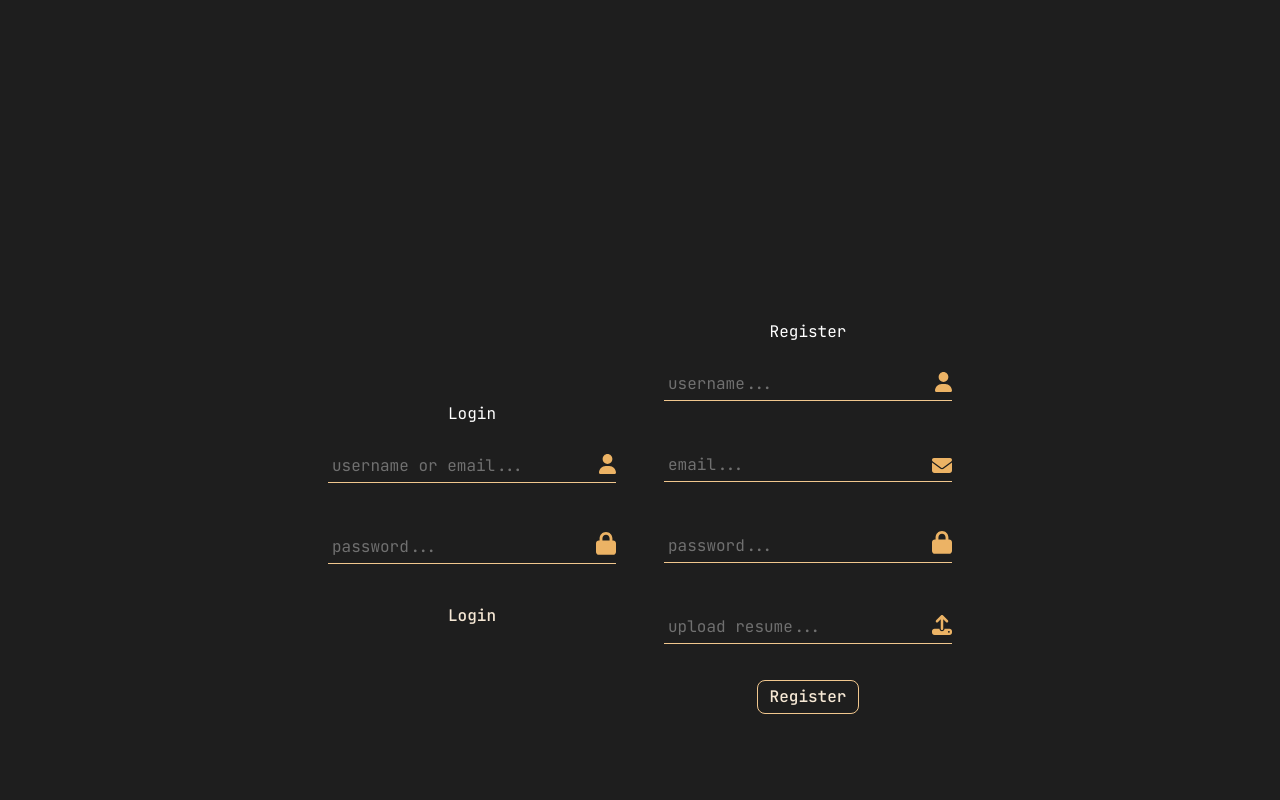
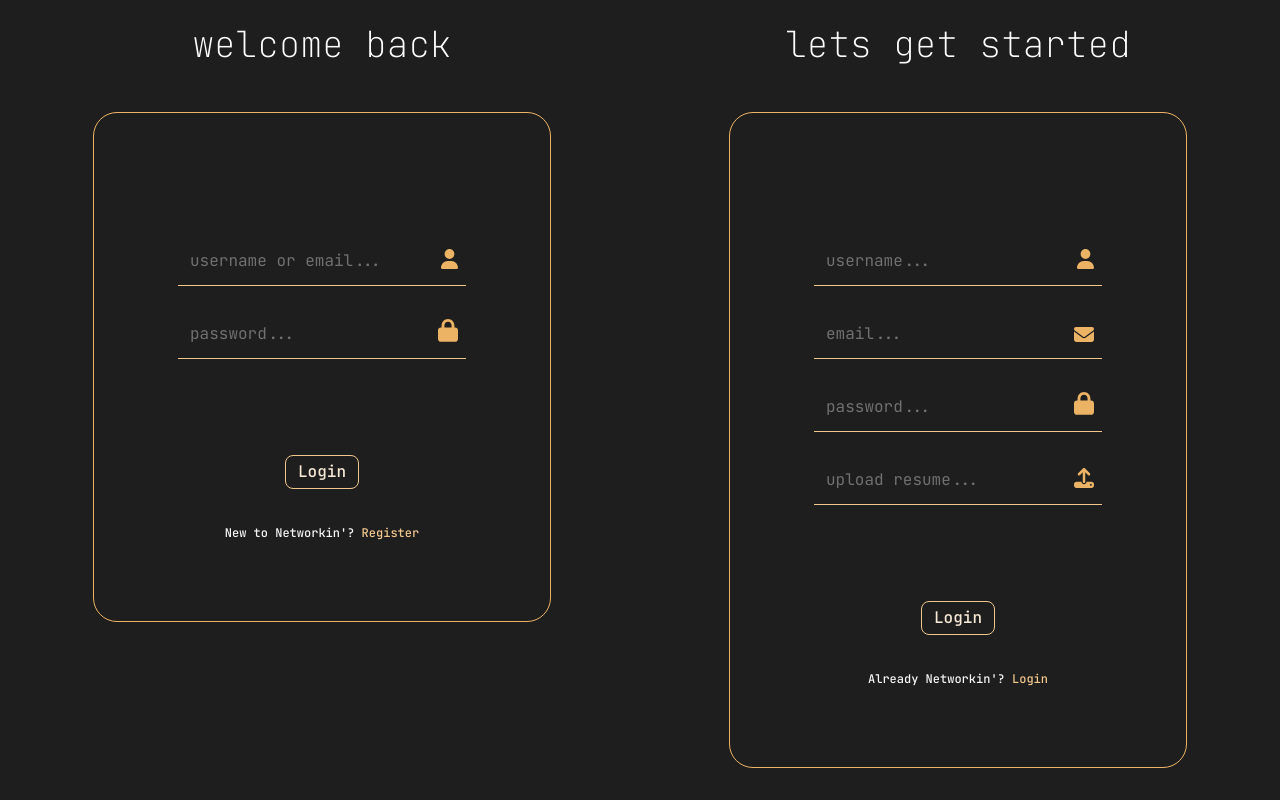
Before and after one commit to WeNetworkin/networkin--frontend, a React (Create React App) app: page / in a window 1280 px wide. Built offline with nearby package versions, Linux system fonts and the light colour scheme.

Commit message:
login and register design finished

```diff
--- a/src/App.tsx
+++ b/src/App.tsx
@@ -3,7 +3,7 @@ import Login from "./app/login/Login";
 import Register from "./app/register/Register";
 function App() {
   return (
-    <div className="flex items-center justify-center">
+    <div className="flex gap-10 m-6 h-full">
       <Login />
       <Register />
     </div>
--- a/src/app/login/Login.tsx
+++ b/src/app/login/Login.tsx
@@ -1,6 +1,9 @@
 import { useEffect, useState } from "react";
 import FormButton from "../../components/Buttons/FormButton";
-import { login_button_style } from "../../components/styles";
+import {
+  login_button_style,
+  register_button_style,
+} from "../../components/styles";
 import InputBox from "../../components/Inputs/InputBox";
 import { password, userIcon } from "../../assets/exportAssets";
 
@@ -38,9 +41,14 @@ const Login = () => {
   }, [user]);
   console.log(user);
   return (
-    <div>
-      <div className="flex flex-col items-center mt-[40vh]">
-        <h1 className="text-white">{loading ? "Loading..." : "Login"}</h1>
+    <div className="flex flex-col gap-12 items-center justify-center h-full w-full">
+      <h1 className="text-white font-thin text-4xl">
+        {loading ? "Loading..." : "welcome back"}
+      </h1>
+      <div className="w-max h-max p-20 border border-[#ECB365] rounded-3xl">
+        <div className="flex flex-col gap-6 items-center">
+          <div className="flex flex-col gap-20 items-center">
+            <div className="flex flex-col gap-4 items-center mt-10">
               <InputBox
                 placeholder="username or email..."
                 image={userIcon}
@@ -57,12 +65,21 @@ const Login = () => {
                   setUser({ ...user, password: e.target.value })
                 }
               />
+            </div>
             <FormButton
               text={"Login"}
               handler={handleClick}
-          style={login_button_style}
+              style={register_button_style}
               isDisabled={disabled}
             />
+          </div>
+          <>
+            <span className="text-xs font-medium">
+              New to Networkin'?{" "}
+              <span className="text-[#F1C78E]">Register</span>
+            </span>
+          </>
+        </div>
       </div>
     </div>
   );
--- a/src/app/register/Register.tsx
+++ b/src/app/register/Register.tsx
@@ -32,9 +32,14 @@ const Register = () => {
   }, [user]);
   console.log(user);
   return (
-    <div>
-      <div className="flex flex-col items-center mt-[40vh]">
-        <h1 className="text-white">{loading ? "Loading..." : "Register"}</h1>
+    <div className="flex flex-col gap-12 items-center justify-center h-full w-full">
+      <h1 className="text-white font-thin text-4xl">
+        {loading ? "Loading..." : "lets get started"}
+      </h1>
+      <div className="w-max h-max p-20 border border-[#ECB365] rounded-3xl">
+        <div className="flex flex-col gap-6 items-center">
+          <div className="flex flex-col gap-20 items-center">
+            <div className="flex flex-col gap-4 items-center mt-10">
               <InputBox
                 placeholder="username..."
                 image={userIcon}
@@ -65,12 +70,20 @@ const Register = () => {
                 value={""}
                 changeHandler={(e: any) => console.log("handle")}
               />
+            </div>
             <FormButton
-          text={"Register"}
+              text={"Login"}
               handler={handleClick}
               style={register_button_style}
               isDisabled={disabled}
             />
+          </div>
+          <>
+            <span className="text-xs font-medium">
+              Already Networkin'? <span className="text-[#F1C78E]">Login</span>
+            </span>
+          </>
+        </div>
       </div>
     </div>
   );
--- a/src/app/register/fields.ts
+++ /dev/null
@@ -1,5 +0,0 @@
-const fields = [
-    {
-
-    }
-]
--- a/src/components/Buttons/FormButton.tsx
+++ b/src/components/Buttons/FormButton.tsx
@@ -3,7 +3,7 @@ const FormButton = ({ text, handler, style, isDisabled }: FormButtonProps) => {
   return (
     <button
       onClick={handler}
-      className={`m-3 px-3 py-1 text-base font-medium rounded-lg  ${style} ${
+      className={`w-max m-3 px-3 py-1 text-base font-medium rounded-lg  ${style} ${
         isDisabled ? "cursor-not-allowed" : "cursor-pointer"
       }`}
       type="submit"
--- a/src/components/Inputs/InputBox.tsx
+++ b/src/components/Inputs/InputBox.tsx
@@ -6,11 +6,11 @@ const InputBox = ({
   changeHandler,
 }: InputBoxProps) => {
   return (
-    <div className="flex items-end gap-2 w-72 border-b border-[#F1C78E] m-6">
+    <div className="flex items-end gap-2 w-72 border-b border-[#F1C78E] p-2 m-1">
       <input
         type={placeholder === "password..." ? "password" : "text"}
         placeholder={placeholder}
-        className="placeholder-[#707070] flex-1 bg-transparent p-1 outline-none"
+        className="placeholder-[#707070] flex-1 bg-transparent p-1 outline-none text-base"
         value={value}
         onChange={changeHandler}
       />
```
Lines whose indentation alone changed are shown as unchanged.
